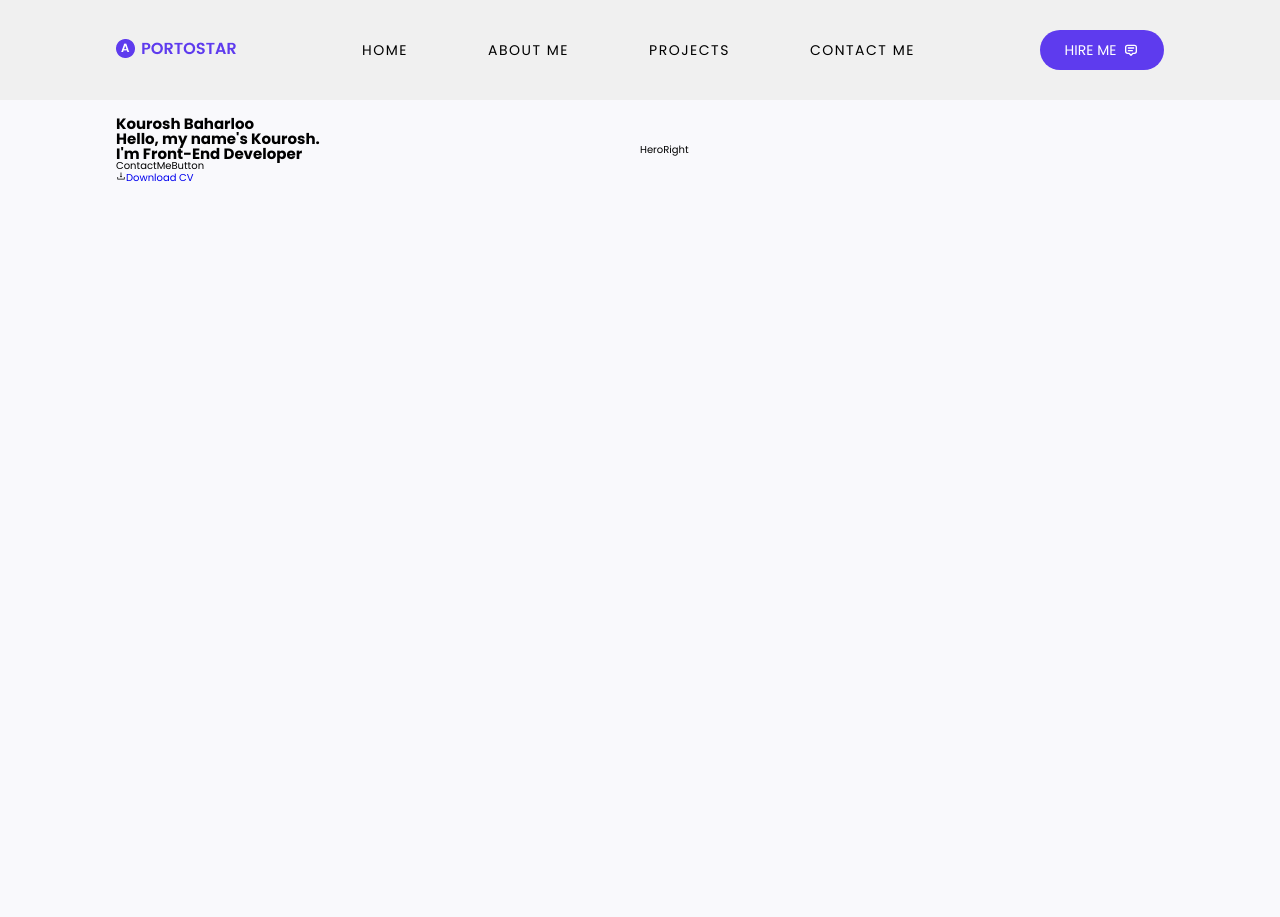
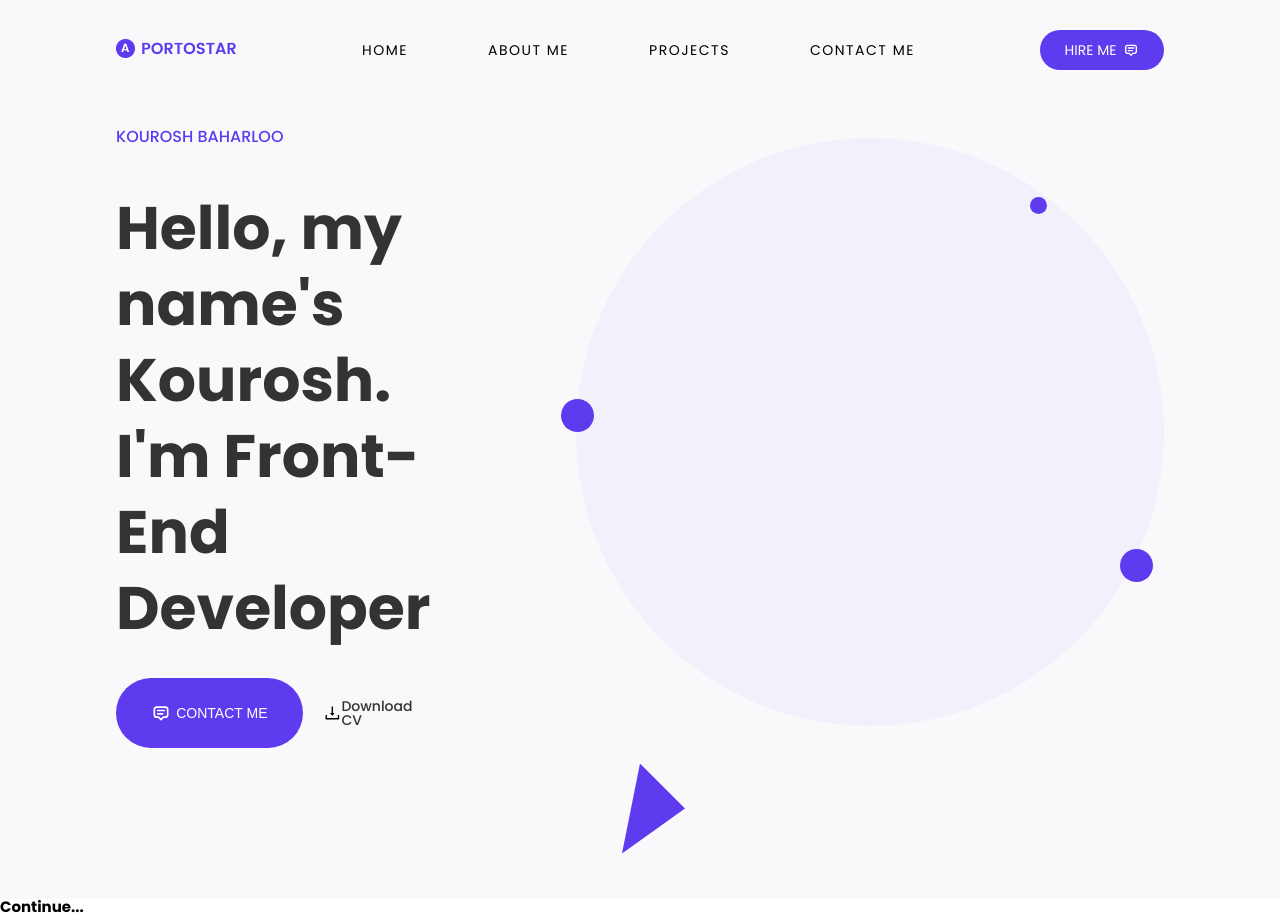
Before and after one commit to KouroshBhl/portfolio, a React (Create React App) app: page / in a window 1280 px wide. Before the commit the page ends 800 px from the top, so only its background shows below. Built offline with nearby package versions, Linux system fonts and the light colour scheme; the HTML template or start-up script is replaced by a standard one.

Commit message:
Implement hero section

```diff
--- a/src/App.js
+++ b/src/App.js
@@ -6,6 +6,7 @@ function App() {
     <Container>
       <Menu></Menu>
       <Hero />
+      <h2>Continue...</h2>
     </Container>
   );
 }
--- a/src/components/ContactMeButton.js
+++ b/src/components/ContactMeButton.js
@@ -1,7 +1,45 @@
 import React from 'react';
+import { styled } from 'styled-components';
+import { TbMessage2 } from 'react-icons/tb';
 
 const ContactMeButton = () => {
-  return <div>ContactMeButton</div>;
+  return (
+    <Wrapper>
+      <div className='button_wrapper'>
+        <TbMessage2 className='contact__icon' />
+        <a href='#'>Contact me</a>
+      </div>
+    </Wrapper>
+  );
 };
 
+const Wrapper = styled.button`
+  background-color: var(--main-theme-color);
+  width: 20rem;
+  height: 7rem;
+  border: none;
+  color: var(--main-font-color-light);
+  border-radius: 50px;
+  display: inline-block;
+
+  .button_wrapper {
+    display: flex;
+    align-items: center;
+    justify-content: center;
+    gap: 0.5rem;
+    padding: 0;
+  }
+
+  .button_wrapper a {
+    color: inherit;
+    font-size: 1.4rem;
+    text-transform: uppercase;
+  }
+
+  .contact__icon {
+    width: 2rem;
+    height: 2rem;
+  }
+`;
+
 export default ContactMeButton;
--- a/src/components/Hero.js
+++ b/src/components/Hero.js
@@ -10,12 +10,15 @@ const Hero = () => {
         <HeroLeft />
         <HeroRight />
       </div>
+
+      <div className='triangle'></div>
     </Wrapper>
   );
 };
 
 const Wrapper = styled.section`
   background-color: var(--main-bg-color);
+  padding-bottom: 4.5rem;
 
   .container {
     display: grid;
@@ -23,6 +26,16 @@ const Wrapper = styled.section`
     justify-content: space-between;
     align-items: center;
     padding: 1.6rem 11.6rem;
+    gap: 14.6rem;
+  }
+
+  .triangle {
+    clip-path: polygon(50% 0%, 100% 50%, 30% 100%);
+    background-color: var(--main-theme-color);
+    width: 9rem;
+    height: 9rem;
+    margin: 0 auto;
+    border-radius: 13px;
   }
 `;
 
--- a/src/components/HeroLeft.js
+++ b/src/components/HeroLeft.js
@@ -16,7 +16,7 @@ const HeroLeft = () => {
         <ContactMeButton />
 
         <div className='download__CV'>
-          <AiOutlineDownload />
+          <AiOutlineDownload className='download__icon' />
           <a href='#'>Download CV</a>
         </div>
       </div>
@@ -24,6 +24,46 @@ const HeroLeft = () => {
   );
 };
 
-const Wrapper = styled.div``;
+const Wrapper = styled.div`
+  display: flex;
+  flex-direction: column;
+  gap: 3.2rem;
+  h2 {
+    font-size: 1.6rem;
+    color: var(--main-theme-color);
+    text-transform: uppercase;
+    line-height: 2.6;
+    font-weight: 500;
+  }
+
+  h1 {
+    font-size: 6rem;
+    line-height: 7.6rem;
+    color: var(--secondory-font-color);
+    font-weight: 700;
+  }
+
+  .hero__btn {
+    display: flex;
+    align-items: center;
+    gap: 2rem;
+  }
+
+  .download__CV {
+    display: flex;
+    align-items: center;
+  }
+
+  .download__CV a {
+    font-size: 1.4rem;
+    font-weight: 500;
+    color: var(--secondory-font-color);
+  }
+
+  .download__icon {
+    width: 2rem;
+    height: 2rem;
+  }
+`;
 
 export default HeroLeft;
--- a/src/components/HeroRight.js
+++ b/src/components/HeroRight.js
@@ -1,7 +1,48 @@
 import React from 'react';
+import { styled } from 'styled-components';
+import PurpleCircle from './PurpleCircle';
 
 const HeroRight = () => {
-  return <div>HeroRight</div>;
+  return (
+    <Wrapper>
+      <div className='circle'>
+        <PurpleCircle className='purple__circles first__circle' size='small' />
+        <PurpleCircle
+          className='purple__circles second__circle'
+          size='medium'
+        />
+        <PurpleCircle className='purple__circles third__circle' size='medium' />
+      </div>
+    </Wrapper>
+  );
 };
 
+const Wrapper = styled.div`
+  .circle {
+    position: relative;
+    width: 58.8rem;
+    height: 58.8rem;
+    background-color: var(--circle-color);
+    border-radius: 50%;
+    margin-left: auto;
+  }
+
+  .purple__circles {
+    position: absolute;
+  }
+
+  .first__circle {
+    right: 20%;
+    top: 10%;
+  }
+  .second__circle {
+    top: 70%;
+    right: 2%;
+  }
+  .third__circle {
+    bottom: 50%;
+    left: -15px;
+  }
+`;
+
 export default HeroRight;
--- a/src/components/Menu.js
+++ b/src/components/Menu.js
@@ -38,12 +38,12 @@ const Menu = () => {
 const Wrapper = styled.header`
   display: flex;
   height: 10rem;
-  background-color: #f0f0f0;
   font-size: 1.4rem;
   justify-content: space-between;
   align-items: center;
   padding: 0 11.6rem;
   text-transform: uppercase;
+  background-color: var(--main-bg-color);
 
   ul {
     display: flex;
--- /dev/null
+++ b/src/components/PurpleCircle.js
@@ -0,0 +1,39 @@
+import React from 'react';
+import { styled } from 'styled-components';
+
+const PurpleCircle = ({ className, size }) => {
+  let recSize = 0;
+
+  switch (size) {
+    case 'small':
+      recSize = '1.7rem';
+      break;
+
+    case 'medium':
+      recSize = '3.3rem';
+      break;
+
+    case 'big':
+      recSize = '6.4rem';
+      break;
+
+    default:
+      recSize = 0;
+      break;
+  }
+
+  return (
+    <Wrapper
+      className={className}
+      style={{ width: recSize, height: recSize }}
+    ></Wrapper>
+  );
+};
+
+const Wrapper = styled.div`
+  background-color: var(--main-theme-color);
+  border-radius: 50%;
+  display: inline-block;
+`;
+
+export default PurpleCircle;
--- a/src/index.css
+++ b/src/index.css
@@ -1,10 +1,13 @@
 :root {
   --main-bg-color: #f9f9fc;
+  --main-bg-color-white: #ffffff;
   --main-font-color-dark: #000000;
   --main-font-color-light: #ffffff;
   --main-theme-color: #5e3bee;
 
   --secondory-font-color: #333333;
+
+  --circle-color: #f1f0fb;
 }
 *,
 ::after,
@@ -18,10 +21,8 @@ html {
 }
 body {
   font-family: 'Poppins', sans-serif;
-  background: var(--clr-white);
-  color: var(--clr-grey-1);
+  background: var(--main-bg-color-white);
   line-height: 1;
-  background-color: var(--main-bg-color);
 }
 ul {
   list-style-type: none;
```
